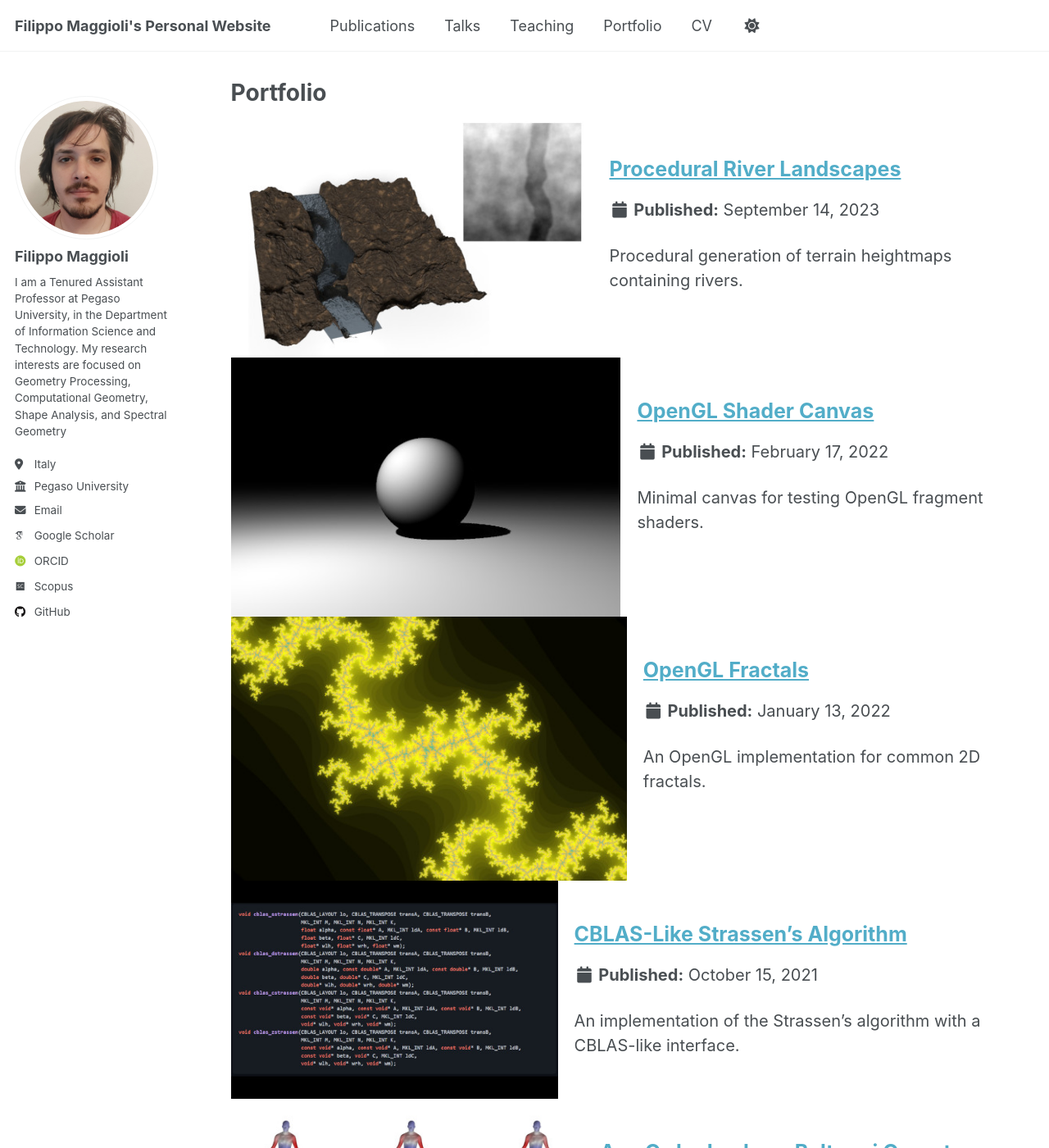
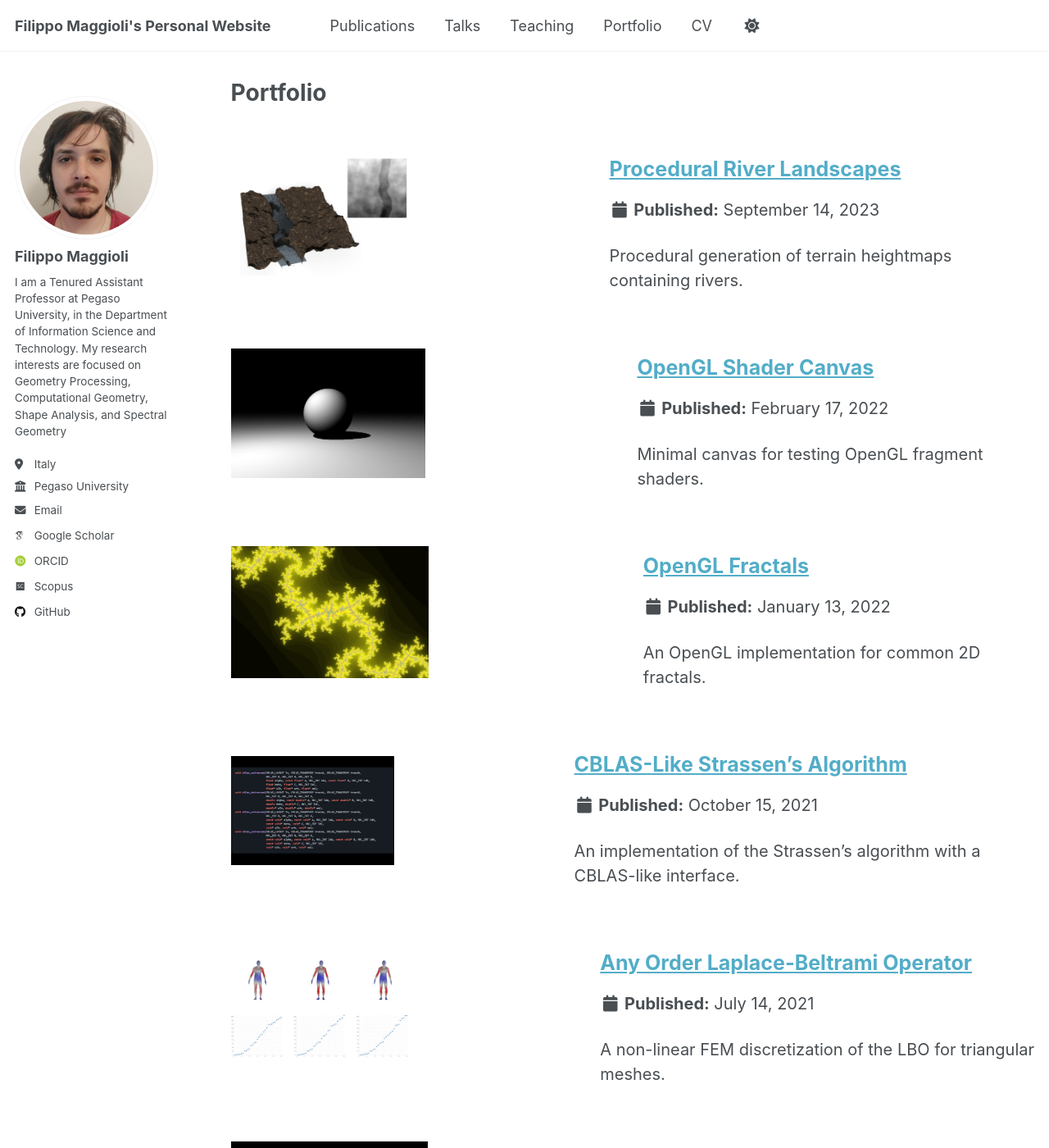
Before and after one commit to fmaggioli/fmaggioli.github.io, a Jekyll site: the page built from _pages/portfolio.html, in a window 1280 px wide and 1400 px high. Shown: the whole window at 82% size. Built offline with Jekyll 4.4.1, drawn with Linux system fonts in a browser that asks for light colours; some web fonts are replaced.

Commit message:
Polishing portfolio

```diff
--- a/_pages/portfolio.html
+++ b/_pages/portfolio.html
@@ -11,13 +11,13 @@ author_profile: true
 <style>
 .container {
   display: flex;
-  align-items: start;
+  align-items: center;
   justify-content: center
 }
 
 img {
-  max-width:  100%;
-  max-height: 100%;
+  max-width:  50%;
+  max-height: 50%;
 }
 
 .text {
```
